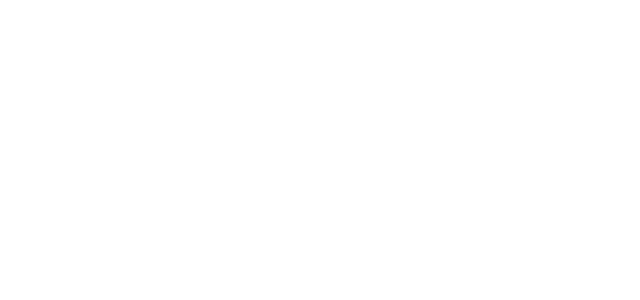
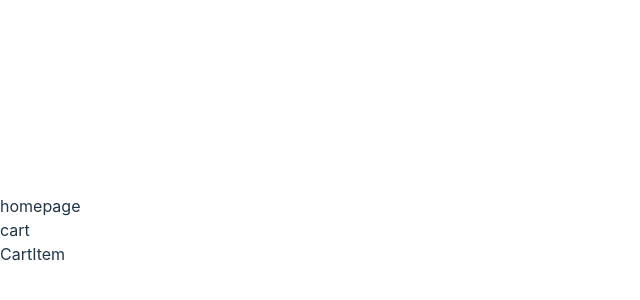
Before and after one commit to gautamyogesh017/bibo, a React (Vite) app: page / in a window 1280 px wide. Shown: the part 170-470 px from the top of the page, without its empty margins (0-640 px from the left). Built offline with nearby package versions, Linux system fonts and the light colour scheme.

Commit message:
sandip branch

```diff
--- a/package.json
+++ b/package.json
@@ -21,6 +21,6 @@
     "eslint-plugin-react": "^7.32.2",
     "eslint-plugin-react-hooks": "^4.6.0",
     "eslint-plugin-react-refresh": "^0.3.4",
-    "vite": "^4.3.2"
+    "vite": "^4.3.8"
   }
 }
--- a/src/App.jsx
+++ b/src/App.jsx
@@ -1,7 +1,9 @@
+import Homepage from "./pages/homepage";
+
 function App() {
   return (
     <>
-      <div></div>
+      <Homepage></Homepage>
     </>
   );
 }
--- a/src/components/Cart/CartItem/CartItem.jsx
+++ b/src/components/Cart/CartItem/CartItem.jsx
@@ -1,64 +1,7 @@
-import { createContext, useContext, useReducer } from "react";
-import "./CartItem.css";
-import { products } from "./product";
-import ContextCart from "./ContextCart";
-import reducer from "./reducer";
+import React from "react";
 
-// create a context
-export const CartContext = createContext();
+function CartItem() {
+  return <div>CartItem</div>;
+}
 
-const initialState = {
-  item: products,
-  totalAmount: 25600,
-  totalItems: 0,
-  quantity: 1,
-};
-
-const Cart = () => {
-  // inPlace of useState we will use the useReducer Hook
-  // const [item, setItem] = useState(products);
-
-  const [state, dispatch] = useReducer(reducer, initialState);
-
-  const clearCart = () => {
-    return dispatch({ type: "CLEAR_CART" });
-  };
-
-  const removeItem = (id) => {
-    return dispatch({
-      type: "REMOVE_ITEM",
-      payload: id,
-    });
-  };
-
-  const increment = (id) => {
-    return dispatch({
-      type: "INCREMENT",
-      payload: id,
-    });
-  };
-
-  const decrement = (id) => {
-    return dispatch({
-      type: "DECREMENT",
-      payload: id,
-    });
-  };
-
-  return (
-    <>
-      <CartContext.Provider
-        value={{ ...state, clearCart, removeItem, increment, decrement }}
-      >
-        <ContextCart />
-      </CartContext.Provider>
-    </>
-  );
-};
-
-// custom Hook
-export const useGlobalContext = () => {
-  return useContext(CartContext);
-};
-
-export default Cart;
+export default CartItem;
--- /dev/null
+++ b/src/components/Cart/cart.jsx
@@ -0,0 +1,13 @@
+import React from "react";
+import CartItem from "./CartItem/CartItem";
+
+const Cart = () => {
+  return (
+    <div>
+      <div>cart</div>
+      <CartItem></CartItem>
+    </div>
+  );
+};
+
+export default Cart;
--- a/src/pages/homepage.jsx
+++ b/src/pages/homepage.jsx
@@ -0,0 +1,14 @@
+import React from "react";
+import Cart from "../components/Cart/cart";
+
+function Homepage() {
+  return (
+    <div>
+      <div>homepage</div>
+
+      <Cart></Cart>
+    </div>
+  );
+}
+
+export default Homepage;
```
Also changed, not shown: src/components/Cart/cart.js (deleted, +0 -7 lines), 1 other file (tests, documents, lock files or other folders).
